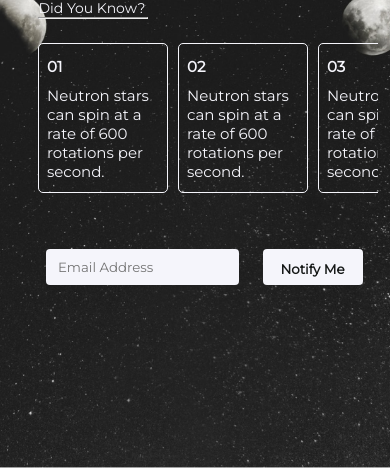
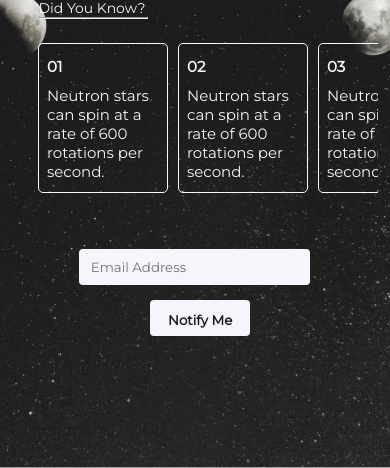
Before and after one commit to Caleb335/notifyme, a PHP site: page / in a window 390 px wide. Shown: the part 376-844 px from the top of the page. Run offline with PHP 8.4, Linux system fonts and the light colour scheme; data that the repository does not hold is empty.

Commit message:
refactor form

```diff
--- a/css/app.css
+++ b/css/app.css
@@ -279,14 +279,20 @@ form > div {
         margin-top: 9%;
     }
 
+    form {
+        display: block;
+    }
+
     form input {
-        width: 100%;
+        width: 120%;
         margin-bottom: 3%;
-        margin-left: -6%;
+        margin-left: -18%;
     }
 
     input[type="submit"] {
         width: 100px;
-        margin-left: -18px;
+        margin-left: 19%;
+        margin-top: 5%;
     }
+
 }
```
